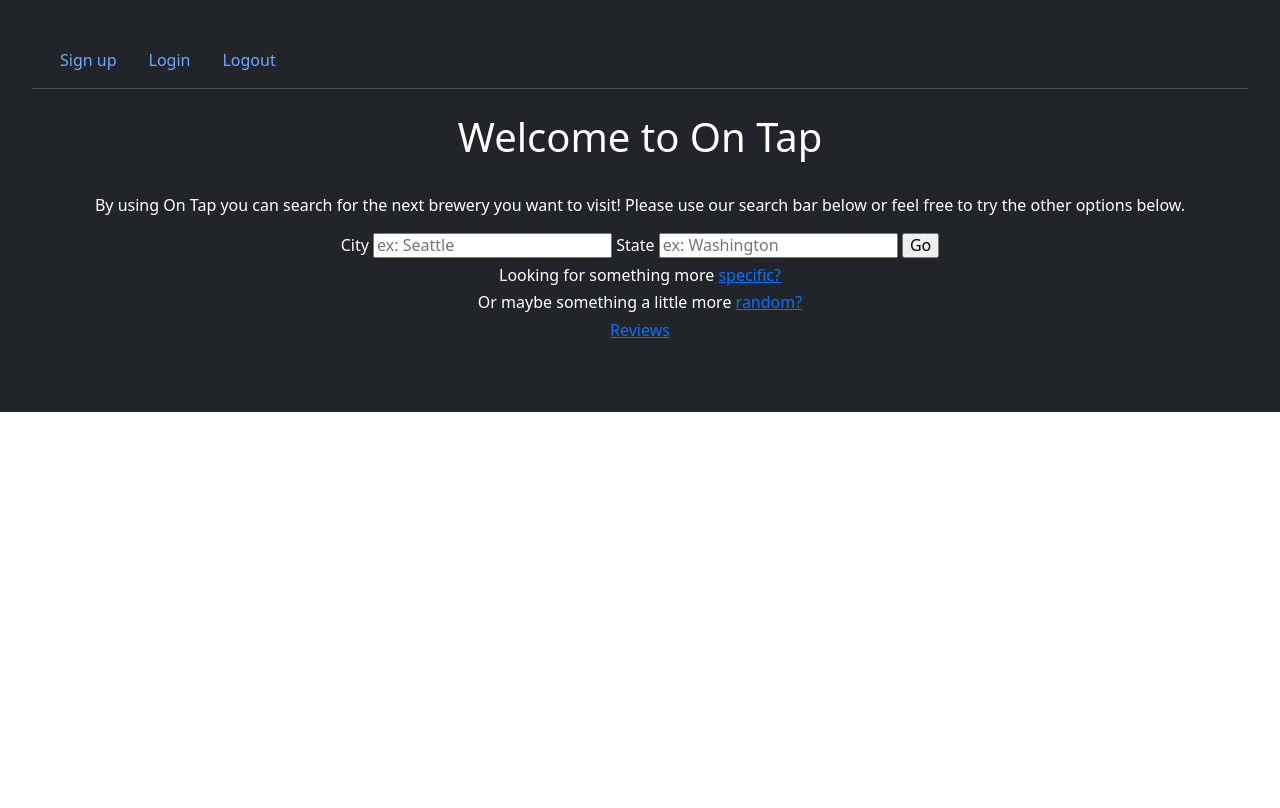
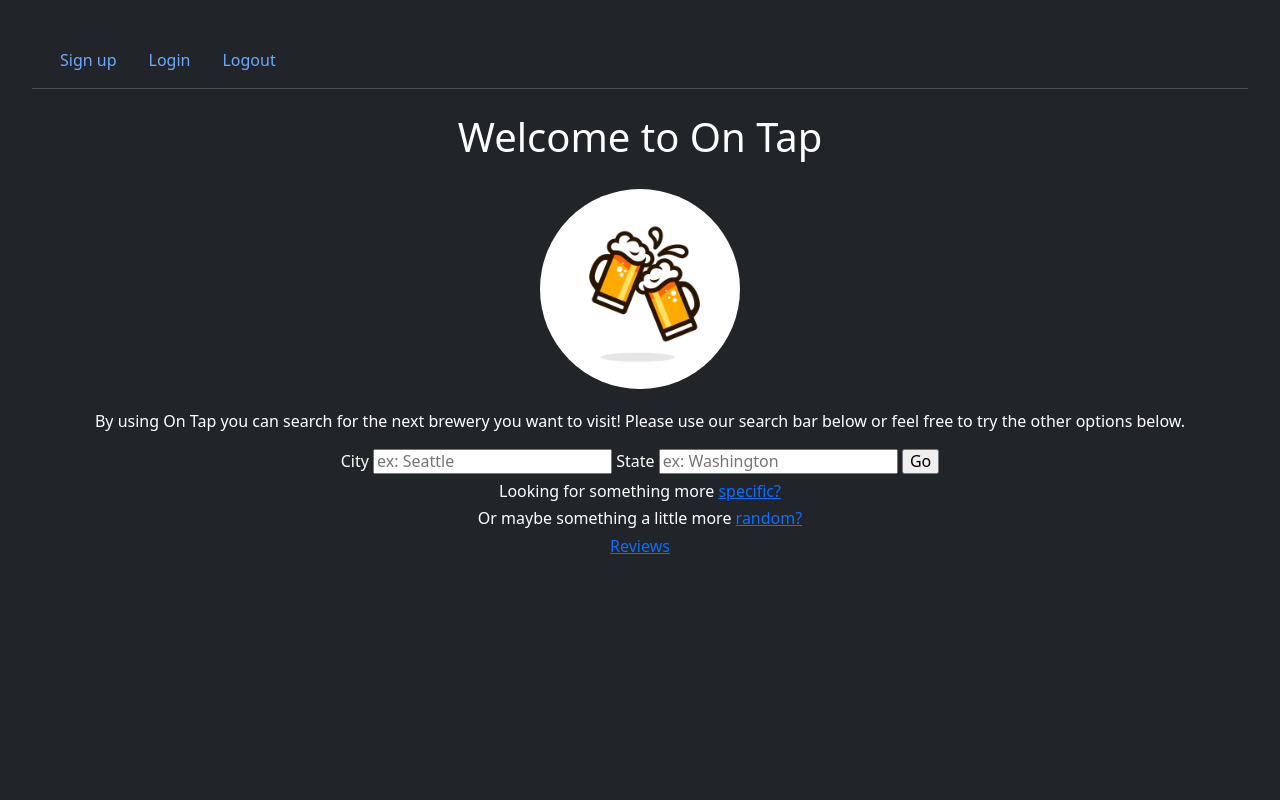
Before and after one commit to bwhitlock71/Capstone-1, a Flask app: page / in a window 1280 px wide. Before the commit the page ends 412 px from the top, so only its background shows below. Run offline with Flask 3, Linux system fonts and the light colour scheme.

Commit message:
Error fixes

```diff
--- a/app.py
+++ b/app.py
@@ -6,14 +6,16 @@ from forms import SearchForm, SpecificForm, UserAddForm, LoginForm, Ratings
 from models import db, connect_db, User, Reviews
 
 import requests
+import os
 
 CURR_USER_KEY = "curr_user"
 
 app = Flask(__name__)
 
-app.config['SQLALCHEMY_DATABASE_URI'] = 'postgresql:///brewery'
+app.config['SQLALCHEMY_DATABASE_URI'] = os.getenv("SQLALCHEMY_DATABASE_URI")
 
-app.config['SECRET_KEY'] = "icanttellyou"
+
+app.config['SECRET_KEY'] = os.getenv("SECRET_KEY")
 app.config['DEBUG_TB_INTERCEPT_REDIRECTS'] = False
 app.config['SQLALCHEMY_TRACK_MODIFICATIONS'] = False
 app.config['SQLALCHEMY_ECHO'] = False
--- /dev/null
+++ b/static/style.css
@@ -0,0 +1,15 @@
+body {
+    min-height: 100vh;
+}
+
+.primary-container {
+    min-height: 100vh;
+}
+
+img {
+    align-items: center;
+    height: 200px;
+    width: 200px;
+    margin: 20px;
+    border-radius: 100px;
+}
--- a/templates/base.html
+++ b/templates/base.html
@@ -4,11 +4,11 @@
     <meta charset="UTF-8">
     <meta name="viewport" content="width=device-width, initial-scale=1.0">
     <title>{% block title %}{% endblock %}</title>
+    <link rel="stylesheet" href="static/style.css">
     <link href="https://cdn.jsdelivr.net/npm/bootstrap@5.3.1/dist/css/bootstrap.min.css" rel="stylesheet" integrity="sha384-4bw+/aepP/YC94hEpVNVgiZdgIC5+VKNBQNGCHeKRQN+PtmoHDEXuppvnDJzQIu9" crossorigin="anonymous">
-
 </head>
 <body>
-<div class="p-3 mb-2 bg-dark text-white">
+  <div class="primary-container p-3 mb-2 bg-dark text-white">
 {% with messages = get_flashed_messages() %}
 {% if messages %}
   {% for message in messages %}
@@ -16,12 +16,11 @@
   {% endfor %}
 {% endif %}
 {% endwith %}
-
 {% block content %}
 
 {% endblock %}
+</div>
 
 
-  </div>
 </body>
 </html>
--- a/templates/home.html
+++ b/templates/home.html
@@ -13,7 +13,7 @@
 <br>
 <div class="container text-center">
 <h1>Welcome to On Tap</h1>
-<br>
+<img src="/static/cheers.jpeg" alt="logo">
 <p>By using On Tap you can search for the next brewery you want to visit! Please use our search bar below or feel free to try the other options below. </p>
 <form method="POST" action="/">
     <h6>
@@ -48,4 +48,5 @@
 </div>
 <br>
 {% endfor %}
+</div>
 {% endblock %}
--- a/templates/specific.html
+++ b/templates/specific.html
@@ -13,6 +13,7 @@
     </nav>
 <br>
 <div class="container text-center">
+    <img src="/static/cheers.jpeg" alt="logo">
     <form method="POST" action="/type">
         {{ form.csrf_token }}
         {{ form.city.label }} {{ form.city(size=20, placeholder='ex: Seattle') }}
```
Also changed, not shown: requirements.txt (+9 -0 lines), static/cheers.jpeg (added),  requirements.txt (added).
